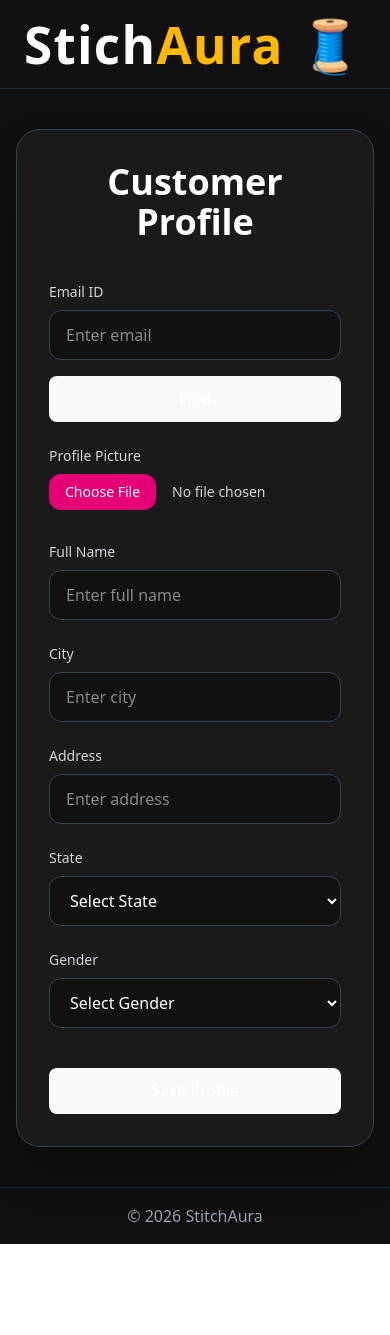
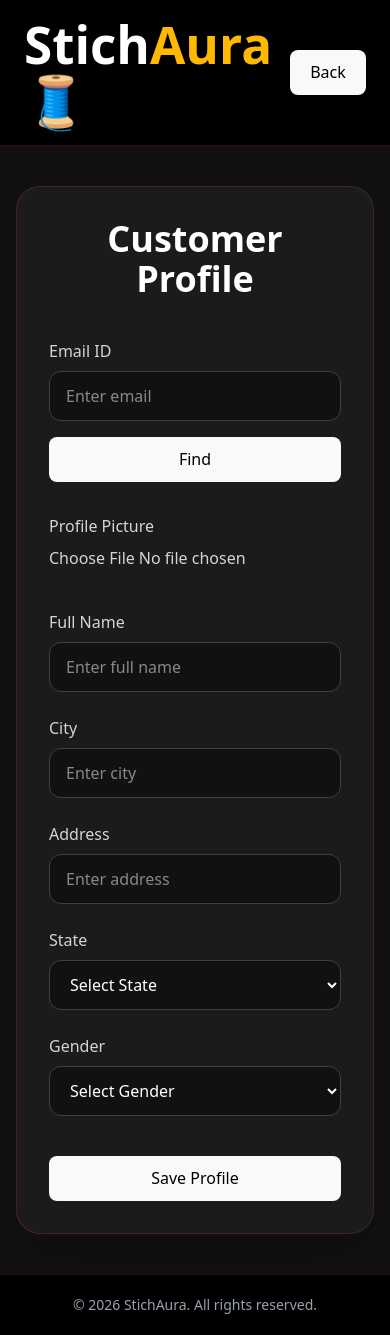
Before and after one commit to Rajnigoyal77/StichAura, a React (Vite) app in the folder sstvitelearn2/: page /app/customerprofile in a window 390 px wide. Before the commit the page ends 1244 px from the top, so only its background shows below. Built offline with nearby package versions, Linux system fonts and the light colour scheme.

Commit message:
fix: cors + vercel path error

```diff
--- a/sstvitelearn2/src/curdAxios/CustomerProfile.tsx
+++ b/sstvitelearn2/src/curdAxios/CustomerProfile.tsx
@@ -134,31 +134,42 @@
   }
 
  return (
-  <div className="min-h-screen bg-[#0f0f0f] text-white flex flex-col">
+  <div className="min-h-screen bg-[#111] text-white flex flex-col">
 
     {/* HEADER */}
-    <header className="w-full border-b border-gray-800 bg-[#111]">
-      <div className="max-w-5xl mx-auto px-6 py-4 flex items-center justify-between">
-        <h1 className="text-3xl font-bold tracking-wide">
-          Stich<span className="text-amber-400">Aura 🧵</span>
-        </h1>
-      </div>
-    </header>
+    <div className="bg-black border-b border-pink-500/20 px-6 py-4 flex justify-between items-center">
+
+      <h1 className="text-3xl font-extrabold">
+        Stich<span className="text-amber-400">Aura</span> 🧵
+      </h1>
+
+      <button
+        type="button"
+        onClick={() => window.history.back()}
+        className="bg-pink-500 hover:bg-pink-600 text-black font-bold px-5 py-2 rounded-xl transition-all"
+      >
+        Back
+      </button>
+
+    </div>
 
     {/* MAIN */}
-    <main className="flex-1 flex items-center justify-center px-4 py-10">
+    <main className="flex-1 flex justify-center items-center px-4 py-10">
+
       <form
         onSubmit={handleSubmit}
-        className="w-full max-w-4xl bg-[#1a1a1a] border border-gray-700 rounded-3xl shadow-2xl p-8"
+        className="w-full max-w-5xl bg-[#1b1b1b] border border-pink-500/20 rounded-3xl p-8 shadow-2xl"
       >
+
         <h2 className="text-4xl font-bold text-center mb-10">
           Customer Profile
         </h2>
 
         {/* EMAIL + FIND */}
-        <div className="grid grid-cols-1 md:grid-cols-4 gap-4 mb-6">
+        <div className="grid grid-cols-1 md:grid-cols-4 gap-4 mb-8">
+
           <div className="md:col-span-3">
-            <label className="block mb-2 text-sm text-gray-300">
+            <label className="block mb-2 text-gray-300">
               Email ID
             </label>
 
@@ -168,7 +179,7 @@
               value={formData.emailid}
               onChange={handleChange}
               placeholder="Enter email"
-              className="w-full px-4 py-3 rounded-xl bg-[#111] border border-gray-700 focus:outline-none focus:ring-2 focus:ring-pink-500"
+              className="w-full bg-[#111] border border-gray-700 rounded-xl px-4 py-3 outline-none focus:border-pink-500"
             />
           </div>
 
@@ -176,40 +187,44 @@
             <button
               type="button"
               onClick={doFind}
-              className="w-full bg-green-600 hover:bg-green-700 transition-all py-3 rounded-xl font-semibold"
+              className="w-full bg-pink-500 hover:bg-pink-600 text-black font-bold py-3 rounded-xl transition-all"
             >
               Find
             </button>
           </div>
+
         </div>
 
-        {/* PROFILE PIC */}
-        <div className="mb-8">
-          <label className="block mb-2 text-sm text-gray-300">
+        {/* PROFILE IMAGE */}
+        <div className="mb-10">
+
+          <label className="block mb-2 text-gray-300">
             Profile Picture
           </label>
 
           <input
             type="file"
             onChange={updatePicAndSetPreview}
-            className="w-full text-sm text-gray-300 file:mr-4 file:py-2 file:px-4 file:rounded-xl file:border-0 file:bg-pink-600 file:text-white hover:file:bg-pink-700"
+            className="w-full text-gray-300"
           />
 
           {prev && (
             <img
               src={prev}
               alt="preview"
-              className="w-28 h-28 object-cover rounded-full mt-5 border-4 border-pink-500"
+              className="w-28 h-28 rounded-full mt-5 object-cover border-4 border-pink-500"
             />
           )}
+
         </div>
 
-        {/* FORM FIELDS */}
+        {/* FORM COLUMNS */}
         <div className="grid grid-cols-1 md:grid-cols-2 gap-6">
 
           {/* NAME */}
           <div>
-            <label className="block mb-2 text-sm text-gray-300">
+
+            <label className="block mb-2 text-gray-300">
               Full Name
             </label>
 
@@ -219,13 +234,15 @@
               value={formData.name}
               onChange={handleChange}
               placeholder="Enter full name"
-              className="w-full px-4 py-3 rounded-xl bg-[#111] border border-gray-700 focus:outline-none focus:ring-2 focus:ring-pink-500"
+              className="w-full bg-[#111] border border-gray-700 rounded-xl px-4 py-3 outline-none focus:border-pink-500"
             />
+
           </div>
 
           {/* CITY */}
           <div>
-            <label className="block mb-2 text-sm text-gray-300">
+
+            <label className="block mb-2 text-gray-300">
               City
             </label>
 
@@ -235,13 +252,15 @@
               value={formData.city}
               onChange={handleChange}
               placeholder="Enter city"
-              className="w-full px-4 py-3 rounded-xl bg-[#111] border border-gray-700 focus:outline-none focus:ring-2 focus:ring-pink-500"
+              className="w-full bg-[#111] border border-gray-700 rounded-xl px-4 py-3 outline-none focus:border-pink-500"
             />
+
           </div>
 
           {/* ADDRESS */}
           <div className="md:col-span-2">
-            <label className="block mb-2 text-sm text-gray-300">
+
+            <label className="block mb-2 text-gray-300">
               Address
             </label>
 
@@ -251,13 +270,15 @@
               value={formData.address}
               onChange={handleChange}
               placeholder="Enter address"
-              className="w-full px-4 py-3 rounded-xl bg-[#111] border border-gray-700 focus:outline-none focus:ring-2 focus:ring-pink-500"
+              className="w-full bg-[#111] border border-gray-700 rounded-xl px-4 py-3 outline-none focus:border-pink-500"
             />
+
           </div>
 
           {/* STATE */}
           <div>
-            <label className="block mb-2 text-sm text-gray-300">
+
+            <label className="block mb-2 text-gray-300">
               State
             </label>
 
@@ -265,7 +286,7 @@
               name="state"
               value={formData.state}
               onChange={handleChange}
-              className="w-full px-4 py-3 rounded-xl bg-[#111] border border-gray-700 focus:outline-none focus:ring-2 focus:ring-pink-500"
+              className="w-full bg-[#111] border border-gray-700 rounded-xl px-4 py-3 outline-none focus:border-pink-500"
             >
               <option value="">Select State</option>
 
@@ -274,12 +295,15 @@
                   {s}
                 </option>
               ))}
+
             </select>
+
           </div>
 
           {/* GENDER */}
           <div>
-            <label className="block mb-2 text-sm text-gray-300">
+
+            <label className="block mb-2 text-gray-300">
               Gender
             </label>
 
@@ -287,45 +311,60 @@
               name="gender"
               value={formData.gender}
               onChange={handleChange}
-              className="w-full px-4 py-3 rounded-xl bg-[#111] border border-gray-700 focus:outline-none focus:ring-2 focus:ring-pink-500"
+              className="w-full bg-[#111] border border-gray-700 rounded-xl px-4 py-3 outline-none focus:border-pink-500"
             >
               <option value="">Select Gender</option>
               <option>Male</option>
               <option>Female</option>
               <option>Other</option>
             </select>
+
           </div>
+
         </div>
 
-        {/* BUTTON */}
+        {/* BUTTONS */}
         <div className="mt-10">
+
           {isEditMode ? (
+
             <button
               type="submit"
-              className="w-full bg-pink-600 hover:bg-pink-700 transition-all py-3 rounded-xl text-lg font-bold"
+              className="w-full bg-pink-500 hover:bg-pink-600 text-black font-bold py-3 rounded-xl transition-all"
             >
               Save Profile
             </button>
+
           ) : (
+
             <button
               type="button"
               onClick={handleUpdate}
-              className="w-full bg-green-600 hover:bg-green-700 transition-all py-3 rounded-xl text-lg font-bold"
+              className="w-full bg-pink-500 hover:bg-pink-600 text-black font-bold py-3 rounded-xl transition-all"
             >
               Update Profile
             </button>
+
           )}
+
         </div>
+
       </form>
+
     </main>
 
     {/* FOOTER */}
-    <footer className="border-t border-gray-800 py-4 text-center text-gray-400">
-      © 2026 StitchAura
+    <footer className="bg-black border-t border-pink-500/20 text-center py-5">
+
+      <p className="text-gray-400 text-sm">
+        © 2026 StichAura. All rights reserved.
+      </p>
+
     </footer>
+
   </div>
 )
-}
+};
 
 
 export default Signup;
```
